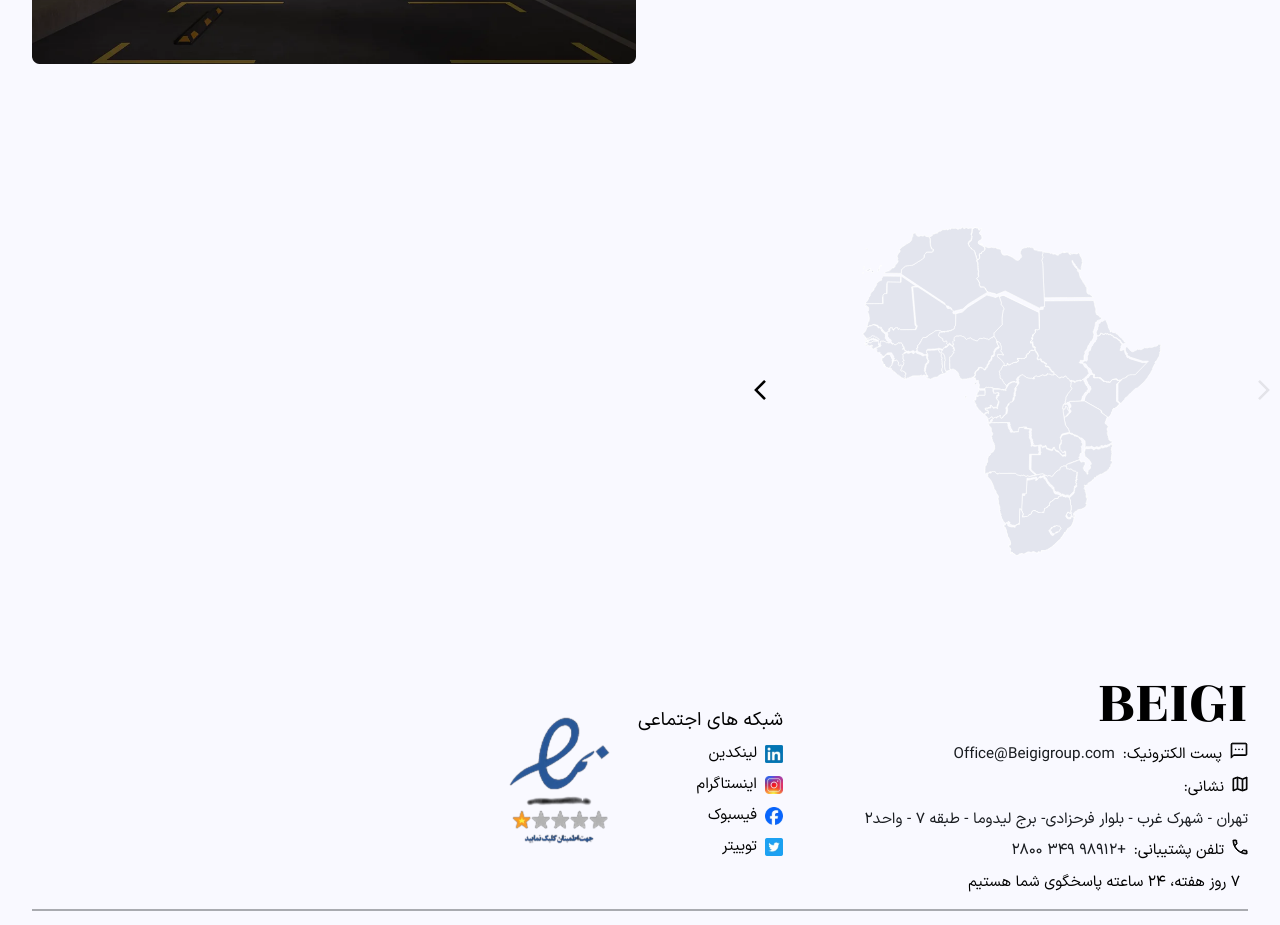
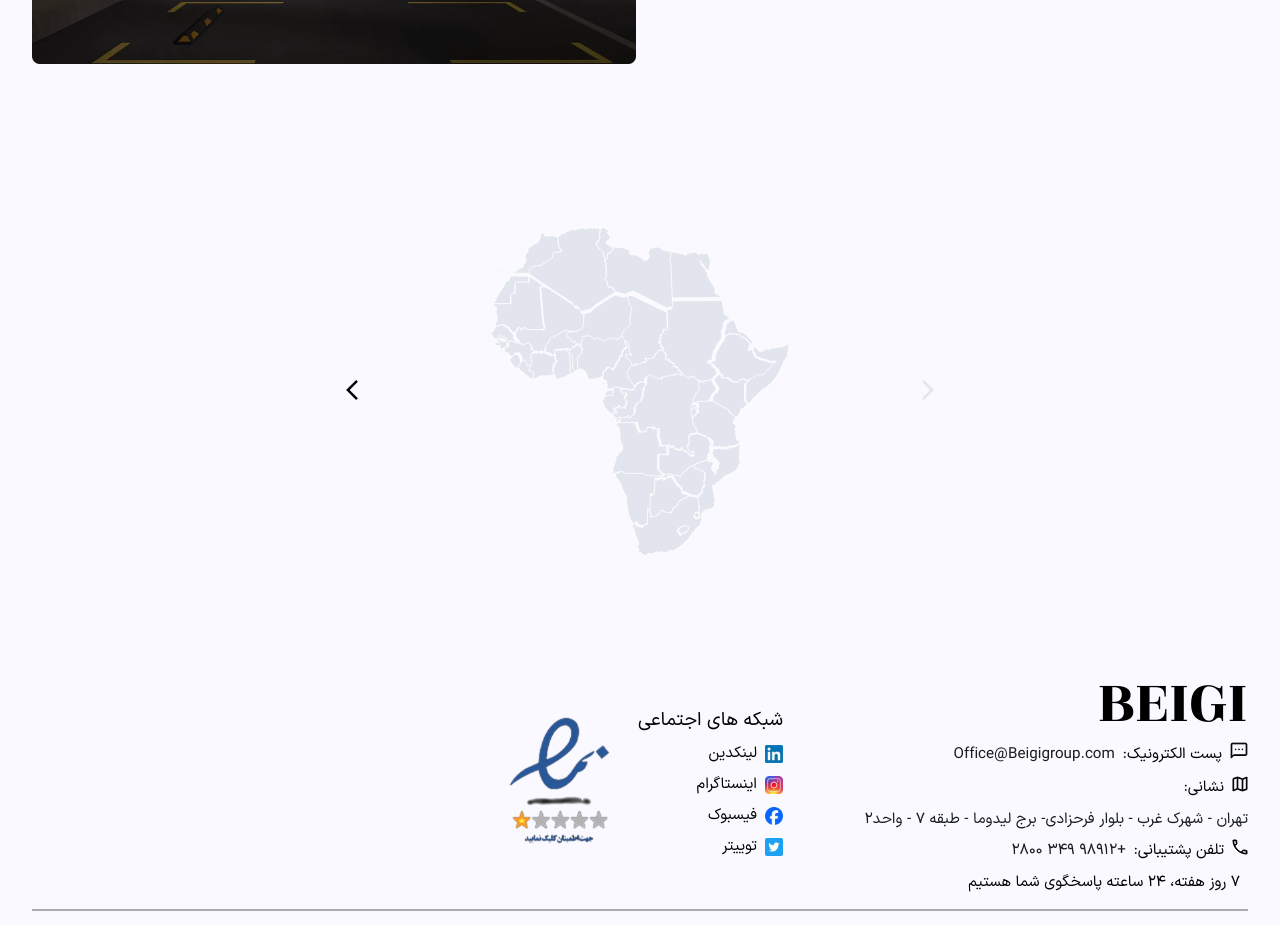
Before and after one commit to nazaninjh/sourcing, a Next.js app: page / in a window 1280 px wide. Shown: the part 1798-2723 px from the top of the page. Built offline with nearby package versions, Linux system fonts and the light colour scheme.

Commit message:
Remove arrows for carousel

```diff
--- a/src/components/map/map.component.tsx
+++ b/src/components/map/map.component.tsx
@@ -6,8 +6,11 @@ import { ArrowIcon } from "./assets/icons/arrow.icon";
 
 import styles from "./map.module.scss";
 export default function MapComponent() {
+  // note: make the svg an image so it can adjust it's size
   return (
+    <div className="wrapper">
       <div className={styles.container}>
+        <div className={styles.item}>
           <Carousel
             customArrows={[
               <ArrowIcon direction="left" key="left" />,
@@ -15,11 +18,16 @@ export default function MapComponent() {
             ]}
           >
             <AfricaImage
-          width={isMobile ? 400 : 300}
+              width={isMobile ? 200 : 300}
               height={isMobile ? 239 : 507}
             />
-        <IranImage width={isMobile ? 400 : 300} height={isMobile ? 239 : 507} />
+            <IranImage
+              width={isMobile ? 200 : 300}
+              height={isMobile ? 239 : 507}
+            />
           </Carousel>
+        </div>
+      </div>
     </div>
   );
 }
--- a/src/components/map/map.module.scss
+++ b/src/components/map/map.module.scss
@@ -1,3 +1,14 @@
+@use "./../../app/styles/mixins" as mixin;
 .container {
+  display: flex;
+  justify-content: center;
   width: 100%;
+  max-width: 100%;
+  .item {
+    width: 100%;
+    max-width: 100%;
+    @include mixin.mq(sm) {
+      max-width: 50%;
+    }
+  }
 }
--- a/src/components/shared/carousel/carousel.component.tsx
+++ b/src/components/shared/carousel/carousel.component.tsx
@@ -132,10 +132,8 @@ const CarouselComponent = ({
   };
 
   return (
-    <div
-      className={styles.carouselWrapper}
-      style={{ maxWidth: !isMobile ? `${maxWrapperWidth.current}px` : "100%" }}
-    >
+    <div className={styles.carouselWrapper}>
+      {!isMobile && (
         <button
           type="button"
           onClick={prev}
@@ -144,6 +142,7 @@ const CarouselComponent = ({
         >
           {customArrows ? customArrows[0] : "▶"}
         </button>
+      )}
 
       <div
         className={styles.carousel}
@@ -164,6 +163,7 @@ const CarouselComponent = ({
         </div>
       </div>
 
+      {!isMobile && (
         <button
           type="button"
           onClick={next}
@@ -172,6 +172,7 @@ const CarouselComponent = ({
         >
           {customArrows ? customArrows[1] : "◀"}
         </button>
+      )}
 
       {showBullets && (
         <div className={styles.bullets}>
--- a/src/components/shared/carousel/carousel.module.scss
+++ b/src/components/shared/carousel/carousel.module.scss
@@ -3,7 +3,7 @@
   align-items: center;
   position: relative;
   width: 100%;
-  // margin: 0 auto;
+  max-width: 100%;
 
   .carousel {
     overflow-x: hidden;
```
Lines whose indentation alone changed are shown as unchanged.
